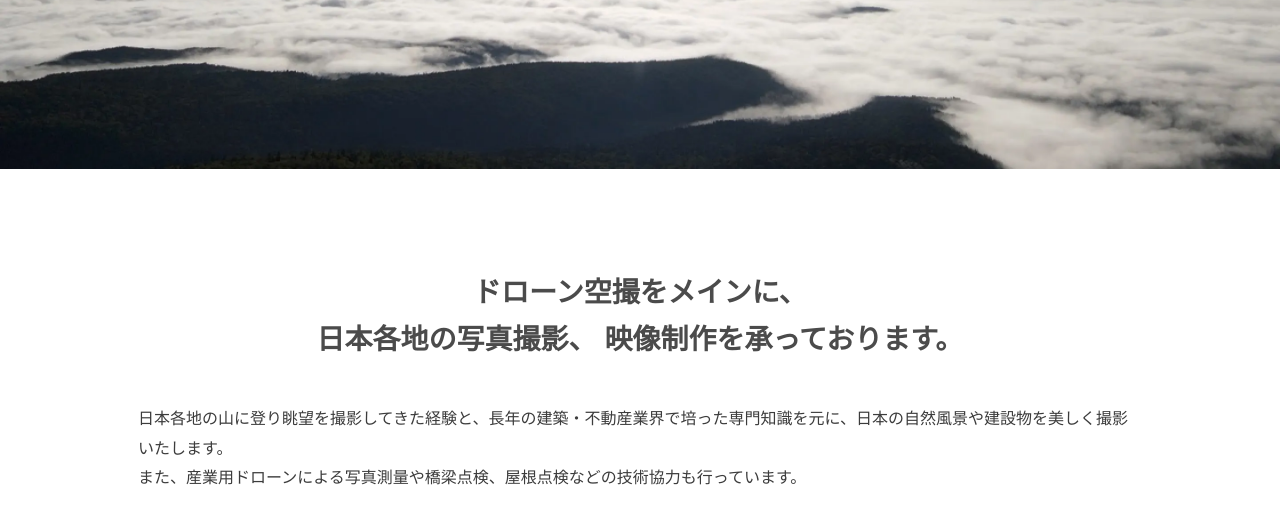
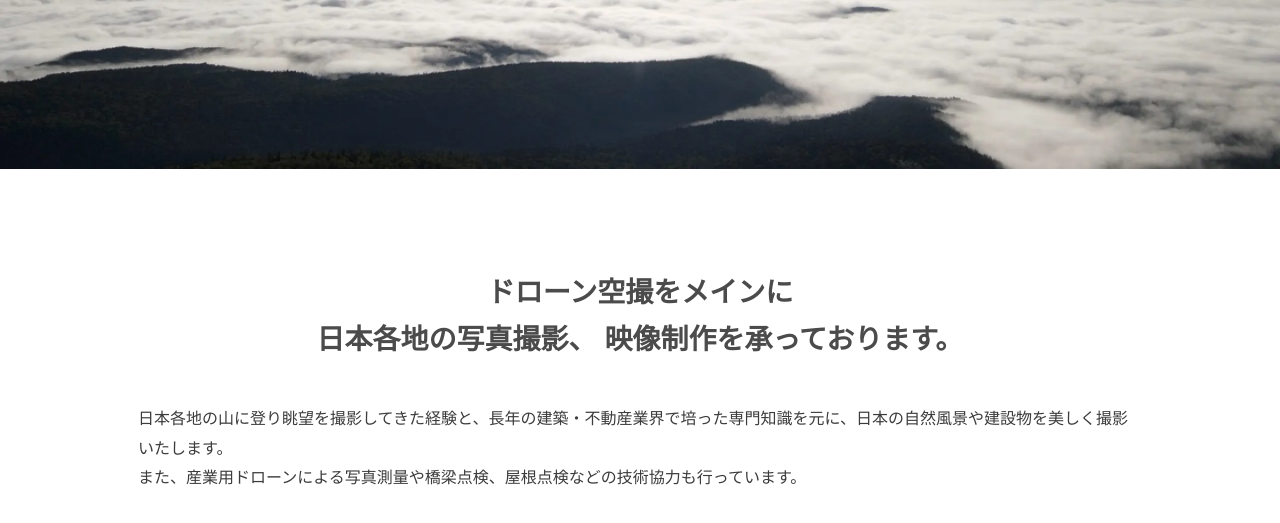
Before and after one commit to yf-codezz/world-lcc, a plain HTML site: page drone/index.html in a window 1280 px wide. Shown: the part 529-1052 px from the top of the page. Drawn offline with nearby package versions, Linux system fonts and the light colour scheme.

Commit message:
drone/index.html intro文言変更

```diff
--- a/drone/index.html
+++ b/drone/index.html
@@ -73,7 +73,7 @@
                 </h1>
             </div>
             <div class="intro">
-                <p class="intro__title">ドローン空撮をメインに、<br>
+                <p class="intro__title">ドローン空撮をメインに<br>
                     日本各地の写真撮影、<br class="br_sp">
                     映像制作を承っております。
                 </p>
```
